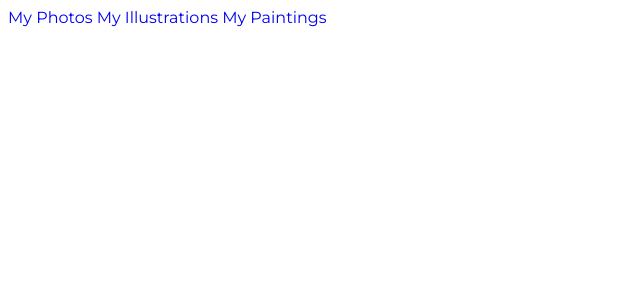
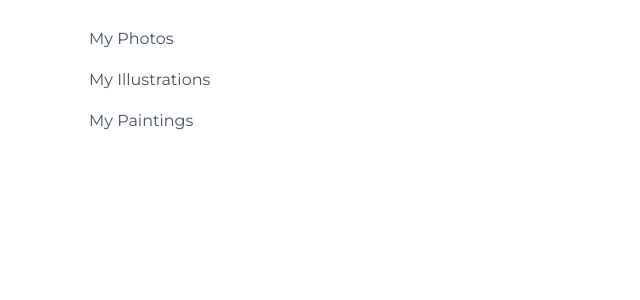
Before and after one commit to Lee-moran/challenge-repo-react, a React (Create React App) app in the folder my-app/: page / in a window 1280 px wide. Shown: the top 300 px of the page, without its empty margins (0-640 px from the left). Built offline with nearby package versions, Linux system fonts and the light colour scheme.

Commit message:
css.sidebar

```diff
--- a/my-app/src/components/Sidebar.js
+++ b/my-app/src/components/Sidebar.js
@@ -2,7 +2,7 @@ import React from "react"
 import css from "./css/Sidebar.module.css";
 
 function Sidebar(){
-    return <div>
+    return  <div className={css.sidebar}>
         <a href = "#." target= "_blank"> My Photos</a>
         <a href = "#." target= "_blank"> My Illustrations</a>
         <a href = "#." target= "_blank"> My Paintings</a>
```
